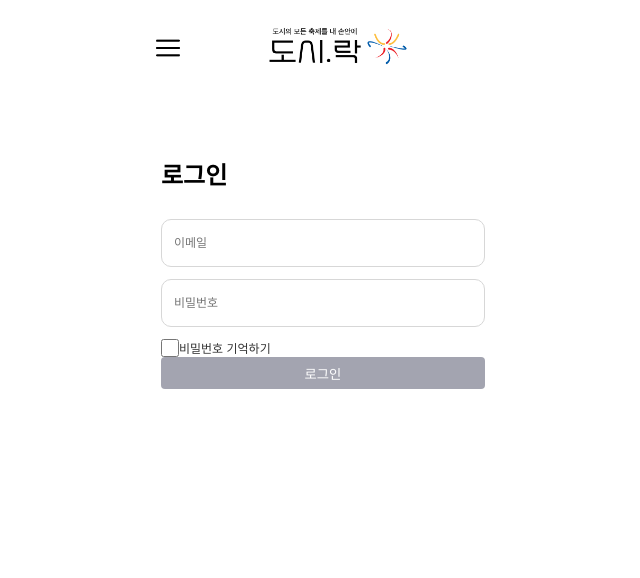
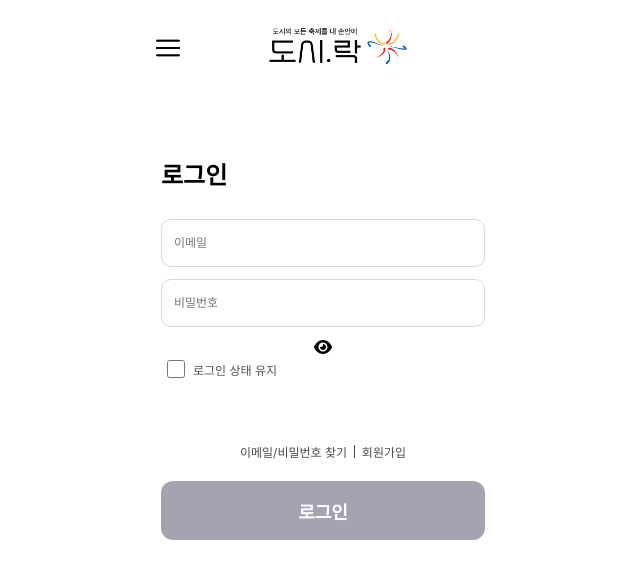
Before and after one commit to hansongy1/castone-FE, a React (Create React App) app in the folder cityrock-app/: page /login in a window 1280 px wide. Shown: the top 578 px of the page, without its empty margins (317-957 px from the left). Built offline with nearby package versions, Linux system fonts and the light colour scheme.

Commit message:
로그인 수정

```diff
--- a/cityrock-app/package.json
+++ b/cityrock-app/package.json
@@ -3,6 +3,11 @@
   "version": "0.1.0",
   "private": true,
   "dependencies": {
+    "@fortawesome/fontawesome-svg-core": "^6.5.2",
+    "@fortawesome/free-brands-svg-icons": "^6.5.2",
+    "@fortawesome/free-regular-svg-icons": "^6.5.2",
+    "@fortawesome/free-solid-svg-icons": "^6.5.2",
+    "@fortawesome/react-fontawesome": "^0.2.2",
     "@testing-library/jest-dom": "^5.17.0",
     "@testing-library/react": "^13.4.0",
     "@testing-library/user-event": "^13.5.0",
--- a/cityrock-app/src/pages/Login.jsx
+++ b/cityrock-app/src/pages/Login.jsx
@@ -1,6 +1,8 @@
 // Login.jsx
 import React from "react";
 import '../styles/Login.css';
+import { FontAwesomeIcon } from "@fortawesome/react-fontawesome";
+import { faEye } from "@fortawesome/free-solid-svg-icons"
 
 const Login = () => {
     // const [email, setEmail] = useState("");
@@ -12,10 +14,17 @@ const Login = () => {
             <form action="post">
                 <input type="text" name="email" placeholder="이메일"/>
                 <input type="password" name="password" placeholder="비밀번호" />
+                <FontAwesomeIcon icon={faEye} />
+
                 <label htmlFor="remember-check">
                     <input type="checkbox" id="remeber-check" />
-                    <p>비밀번호 기억하기</p>
+                    <p>로그인 상태 유지</p>
                 </label>
+                <section className="find-container">
+                    <p>이메일/비밀번호 찾기</p>
+                    <div className="find-line"></div>
+                    <p>회원가입</p>
+                </section>
                 <button type="submit">로그인</button>
             </form>
         </div>
--- a/cityrock-app/src/styles/Login.css
+++ b/cityrock-app/src/styles/Login.css
@@ -8,7 +8,6 @@
 .login-container h1 {
     /* text-align: center; 가운데 정렬 */
     font-size: 24px;
-    /* background-color: #0056b3; */
     margin: 0 auto;
     padding: 56px 0px 28px;
 }
@@ -33,31 +32,73 @@
     border-radius: 10px;
 }
 
+/* 로그인 상태 유지 */
 .login-container form label {
     display: flex;
     color: #333;
+    /* background-color: pink; */
+    margin-top: 5px;
+    margin-left: 6px;
+    margin-bottom: 65px;
 }
 
+/* 로그인 상태 유지 */
+input[type=checkbox] {
+    accent-color: #5E6871;
+}
 input#remeber-check {
     margin: 0;
     padding: 0;
     width: 18px;
     height: 18px;
-
+    /* color: #5E6871; */
+    border: 5;
+    border-radius: 0;
 }
 
 .login-container form label p {
+    height: 12px;
     font-size: 12px;
     margin: 0;
+    padding-top: 1px;
+    padding-left: 8px;
+    color: #504F4F;
+    /* background-color: rgb(253, 223, 228); */
+}
+
+/* 이메일/비밀번호 찾기 및 회원가입 */
+section.find-container {
+    display: flex;
+    margin: 0 auto;
+}
+
+section.find-container p {
+    margin: 0;
+    font-size: 12px;
+    color: #4A4949;
+}
+
+div.find-line {
+    width: 0.8px;
+    height: 13px;
+    margin: 1.5px 7px;
+    background-color: #4A4949;
 }
 
 .login-container form button {
-    padding: 0.5em;
+    height: 59px;
     color: #fff;
     background-color: #A3A4B0;
     border: none;
-    border-radius: 4px;
+    border-radius: 12px;
     cursor: pointer;
+    margin-top: 21px;
+    font-size: 18px;
+    font-weight: bold;
+}
+
+.login-container form input:hover {
+    border-color: #000;
 }
 
 .login-container form button:hover {
```
Also changed, not shown: 1 other file (tests, documents, lock files or other folders).
